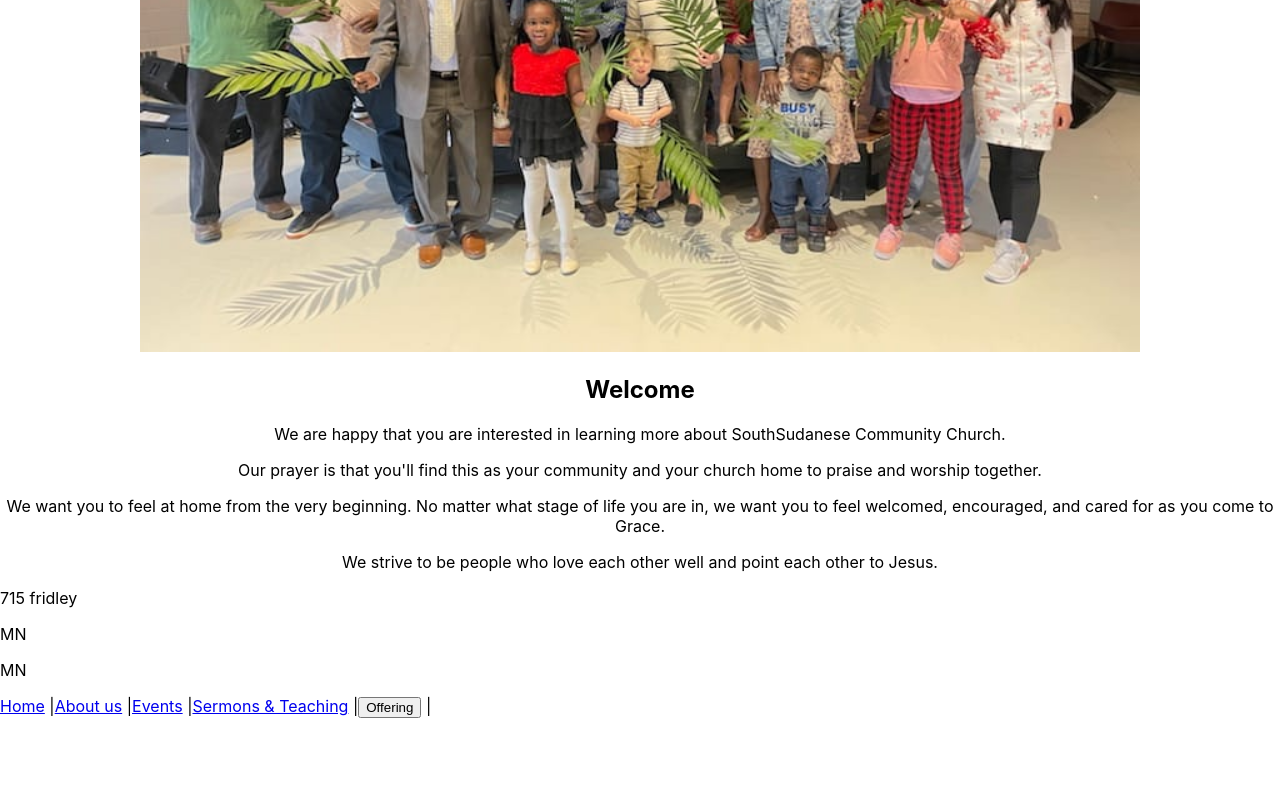
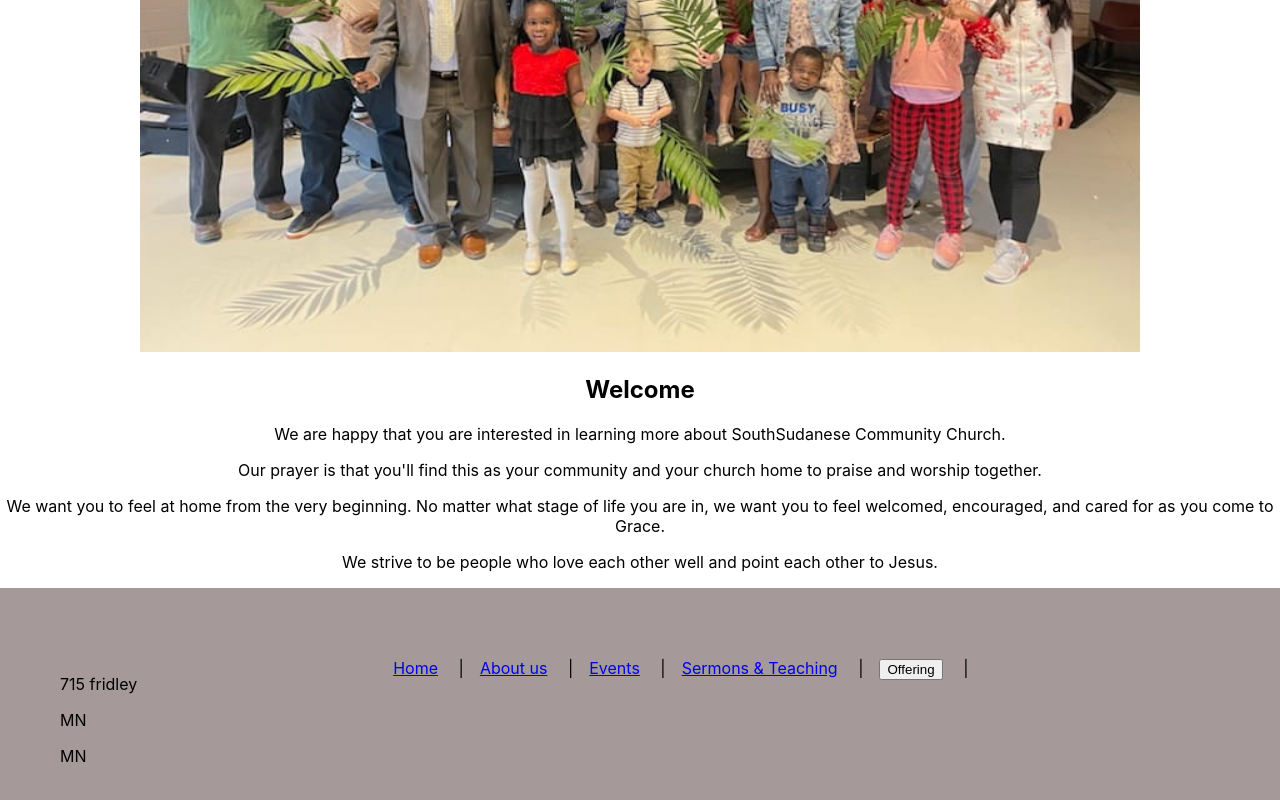
Before and after one commit to Jadashi97/SSudan-church, a React (Create React App) app: page /About in a window 1280 px wide. Shown: the part 614-1414 px from the top of the page. Before the commit the page ends 1332 px from the top, so only its background shows below. Built offline with nearby package versions, Linux system fonts and the light colour scheme.

Commit message:
(feat): added footer. (fix): work on footer, add some styles, and other pages

```diff
--- a/src/Components/footer/Footer.jsx
+++ b/src/Components/footer/Footer.jsx
@@ -1,11 +1,13 @@
 import React from "react";
 // import {Link, Outlet } from "react-router-dom";
+import "./footer.css"
 
 
 
 function Footer(){
     return(
-        <div >
+        <div>
+            <div className="footer">
                 <div className="address">
                     <p>715 fridley </p>
                     <p>MN</p>
@@ -19,6 +21,7 @@ function Footer(){
                     <a href="/Offering"><button>Offering</button></a> |
                 </div>
             </div>
+        </div>
     )
 }
 
--- a/src/Components/footer/footer.css
+++ b/src/Components/footer/footer.css
@@ -2,9 +2,23 @@
     padding-left: 1rem;
     padding-right: 1rem;
     height: 100px;
+    margin-top: 20px;
+
 }
 
-.address .p{
-    background-color: rgb(200, 60, 60);
+.footer-links{
+    margin-top: 30px;
+    margin-left: 15rem;
+}
+
+.address{
     margin-left: 20px;
+    margin-top: 30px;
 }
+
+.footer{
+    display: flex;
+    flex-direction: row;
+    background-color: rgb(165, 153, 153);
+    padding: 40px;
+}
--- a/src/Components/header/header.css
+++ b/src/Components/header/header.css
@@ -24,11 +24,15 @@ h1{
 }
 
 
-.links{
+/* .links{
     justify-content:baseline;
-}
+} */
 
  .links a{
     padding-right: 40px;
     padding-left: 40px;
 }
+
+button{
+    size: 5rem;
+}
```
Lines whose indentation alone changed are shown as unchanged.
